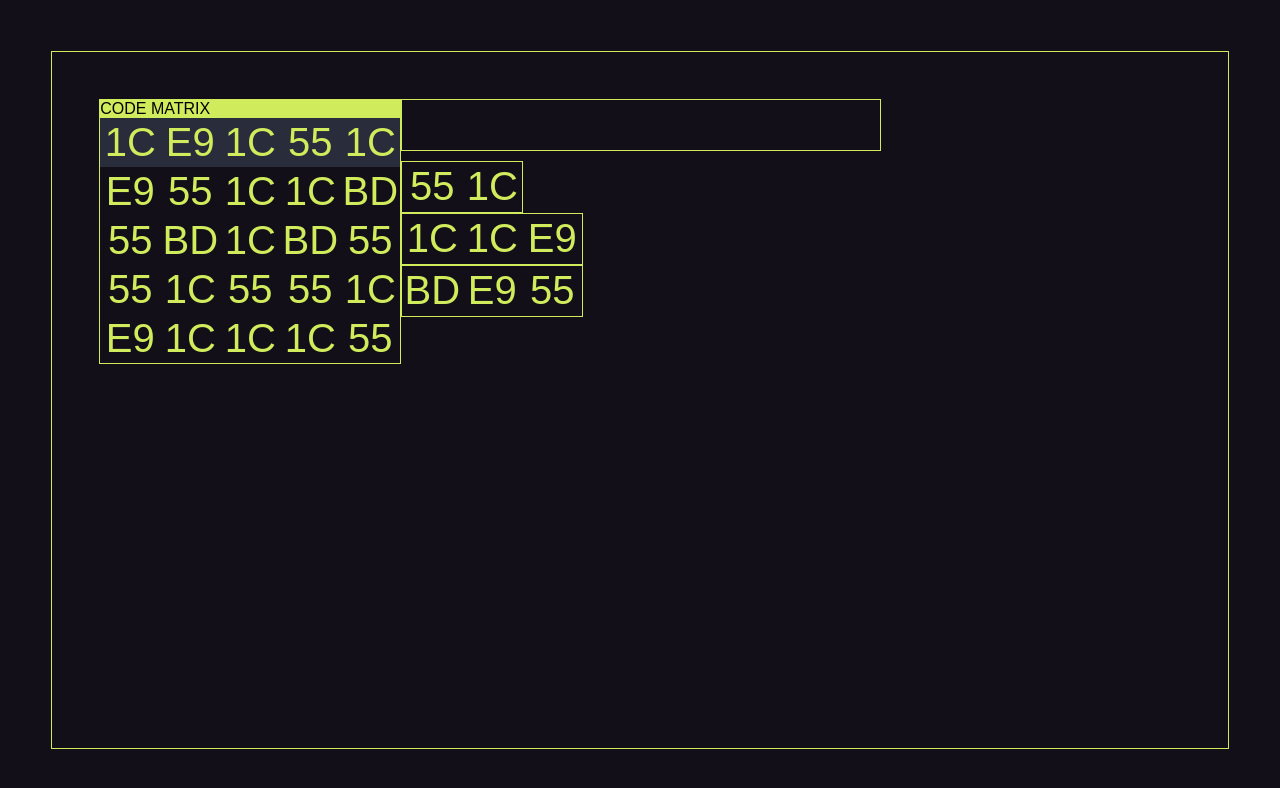
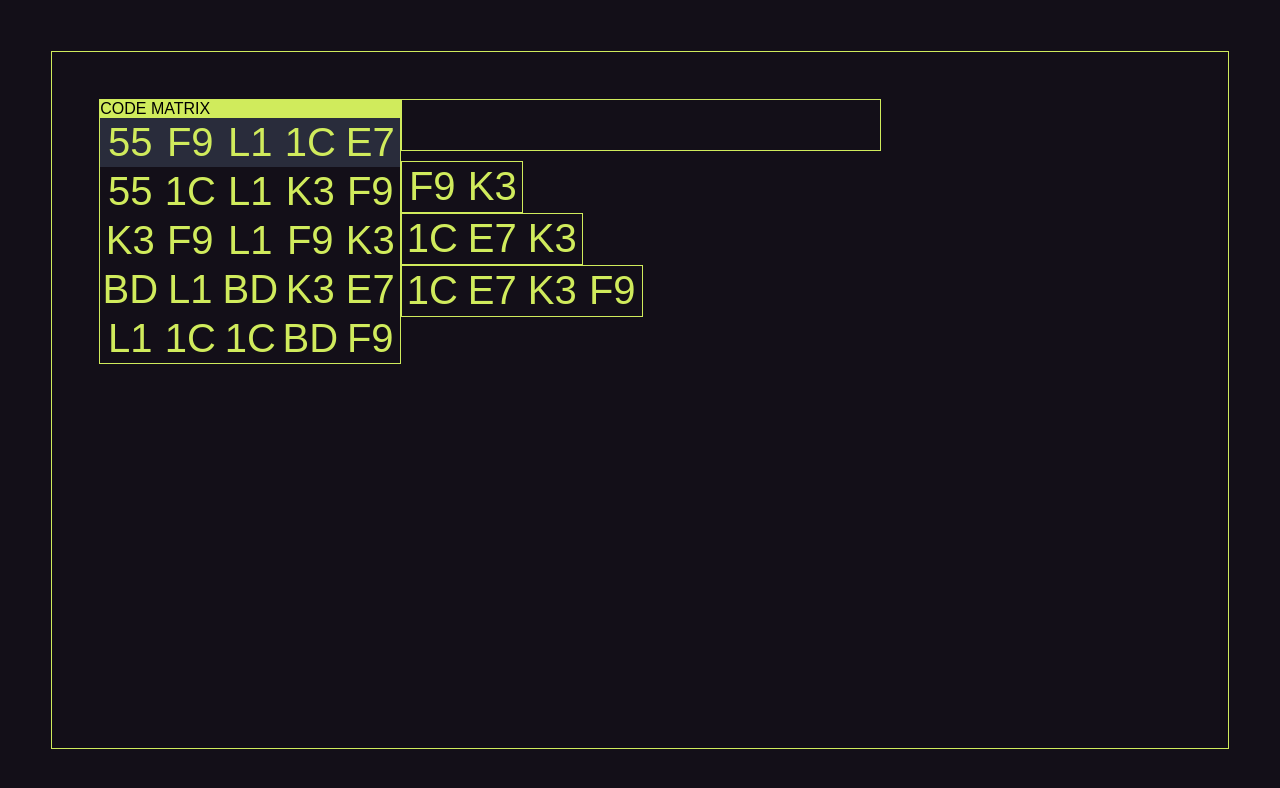
Before and after one commit to acouvreur/breach-protocol, a React (Create React App) app: page / in a window 1280 px wide. Shown: the top 788 px of the page. Built offline with nearby package versions, Linux system fonts and the light colour scheme; a web font is replaced by a local one.

Commit message:
Matrix Generator (#3)
Co-authored-by: JA Mamene <ja.puskaric@gmail.com>

```diff
--- a/src/App.js
+++ b/src/App.js
@@ -3,6 +3,7 @@ import { ErrorBoundary } from 'components/_shared';
 import { default as GameModel } from './model/game';
 import Game from './components/Game/Game';
 import Buffer from './model/buffer/buffer';
+import MatrixGenerator from 'utils/MatrixGenerator';
 
 const GameWrapper = styled.main`
   border: 1px solid var(--primary-color);
@@ -12,18 +13,10 @@ const GameWrapper = styled.main`
 
 function App() {
   const buffer = new Buffer(8);
-  const sequences = [
-    ['55', '1C'],
-    ['1C', '1C', 'E9'],
-    ['BD', 'E9', '55'],
-  ];
-  const matrix = [
-    ['1C', 'E9', '1C', '55', '1C'],
-    ['E9', '55', '1C', '1C', 'BD'],
-    ['55', 'BD', '1C', 'BD', '55'],
-    ['55', '1C', '55', '55', '1C'],
-    ['E9', '1C', '1C', '1C', '55'],
-  ];
+  const matrixGenerator = new MatrixGenerator(8,5,5);
+  matrixGenerator.generate();
+  const sequences = matrixGenerator.getSequences();
+  const matrix = matrixGenerator.getMatrix();
   const game = new GameModel(buffer, sequences, matrix);
 
   return (
--- /dev/null
+++ b/src/utils/MatrixGenerator.js
@@ -0,0 +1,85 @@
+const symbols = ['55', '1C', 'E7', 'BD', 'F9', 'K3', 'L1'];
+
+function getRandomValueFromArray() {
+  return symbols[getRandomInt(0, symbols.length)];
+}
+
+function getRandomInt(min, max) {
+  return Math.floor(Math.random() * (max - min)) + min;
+}
+
+function getRandomSubArray(array, subArrayLength) {
+  const start = getRandomInt(0, array.length - subArrayLength + 1);
+  return array.slice(start, start + subArrayLength);
+}
+
+class MatrixGenerator {
+
+  constructor(bufferLength, matrixHeight, matrixWidth) {
+    this._sequence = Array.from({ length: bufferLength }, (v) => getRandomValueFromArray(symbols));;
+    this._matrixHeight = matrixHeight;
+    this._matrixWidth = matrixWidth;
+
+    this._sequences = [
+      getRandomSubArray(this._sequence, 2),
+      getRandomSubArray(this._sequence, 3),
+      getRandomSubArray(this._sequence, 4),
+    ];
+
+    this._matrix = this._createMatrix();
+  }
+
+  generate() {
+    this._fillCriticalPath();
+    this._fillMatrix();
+  }
+
+  getMatrix() {
+    return this._matrix;
+  }
+
+  getSequences() {
+    return this._sequences;
+  }
+
+  _createMatrix() {
+    return Array.from({ length: this._matrixHeight }, (v) => Array.from({ length: this._matrixWidth }, (v) => null));
+  }
+
+  _fillCriticalPath() {
+    let currentIndex = [0, 0];
+    let isHorizontal = true;
+    for (let i = 0; i < this._sequence.length; i++) {
+      currentIndex = this._getRandomEmptyCellInMatrix(currentIndex, isHorizontal);
+      this._matrix[currentIndex[0]][currentIndex[1]] = this._sequence[i];
+      isHorizontal = !isHorizontal;
+    }
+  }
+
+  _getRandomEmptyCellInMatrix(currentIndex, isHorizontal) {
+    let index = currentIndex;
+    if (isHorizontal) {
+      while (this._matrix[index[0]][index[1]] != null) {
+        index = [currentIndex[0], getRandomInt(0, this._matrixWidth)];
+      }
+    } else {
+      while (this._matrix[index[0]][index[1]] != null) {
+        index = [getRandomInt(0, this._matrixHeight), currentIndex[1]];
+      }
+    }
+    return index;
+  }
+
+  _fillMatrix() {
+    for (let i = 0; i < this._matrixHeight; i++) {
+      for (let j = 0; j < this._matrixWidth; j++) {
+        if (this._matrix[i][j] == null) {
+          this._matrix[i][j] = getRandomValueFromArray(symbols);
+        }
+      }
+    }
+  }
+}
+
+
+export default MatrixGenerator;
```
Also changed, not shown: package.json (line endings or trailing spaces), 1 other file (tests, documents, lock files or other folders).
